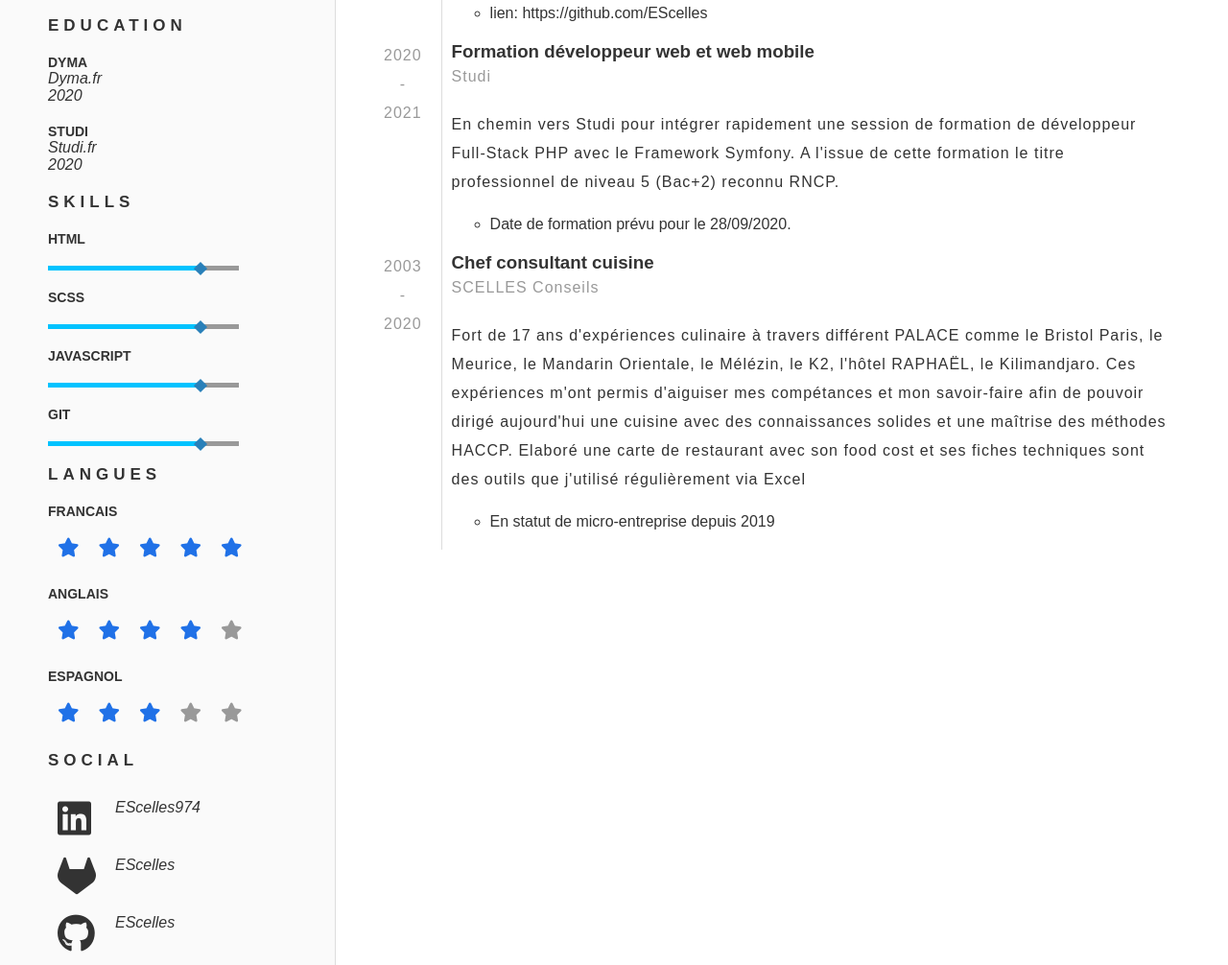
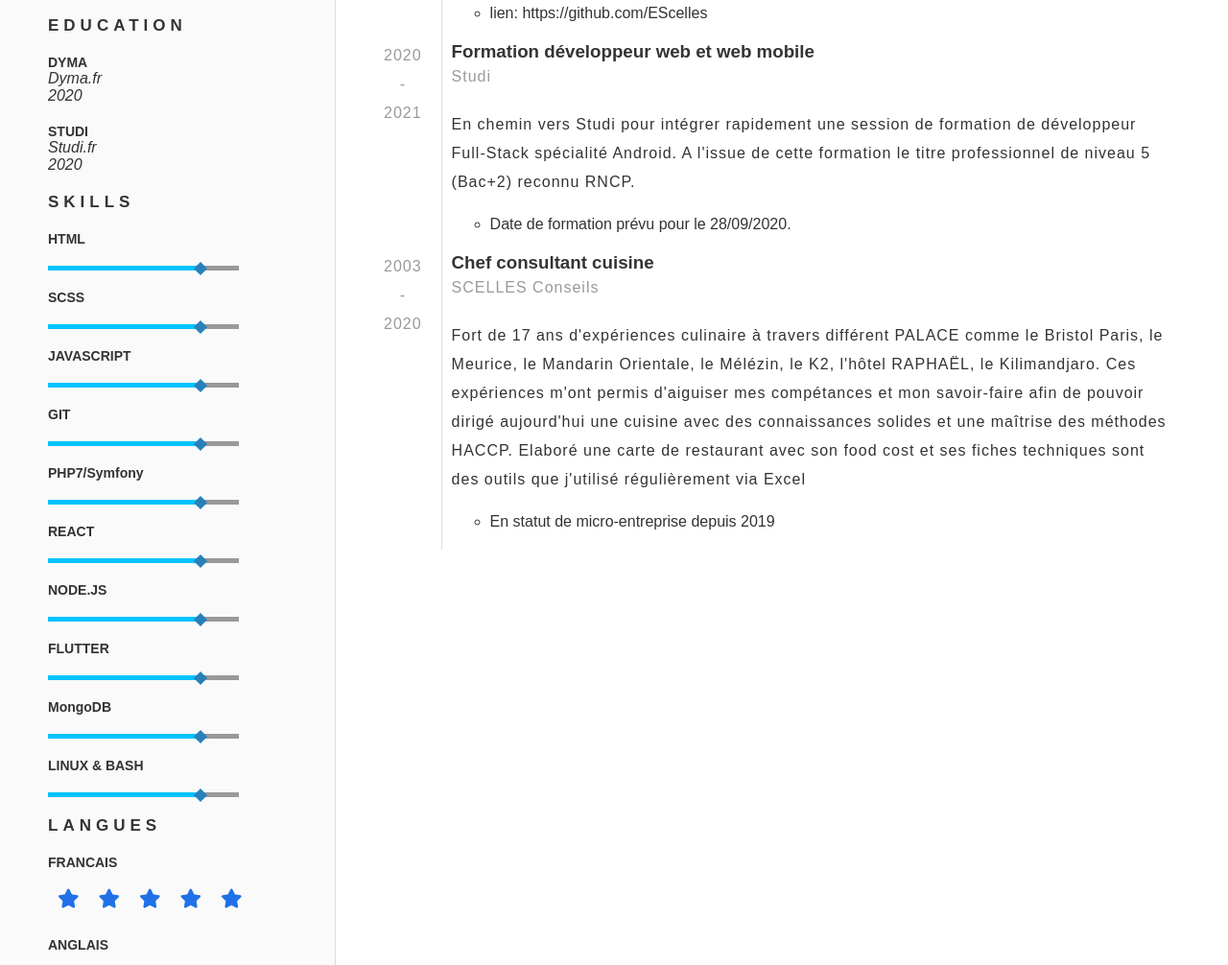
Before and after one commit to EScelles/CV-Emmanuel-SCELLES, a website: page index.html in a window 1280 px wide. Shown: the part 925-1931 px from the top of the page at 96% size. Drawn offline with Linux system fonts and the light colour scheme; a web font is replaced by a local one.

Commit message:
Complément de skills

```diff
--- a/index.html
+++ b/index.html
@@ -68,6 +68,36 @@
             <div class="bar-skill-dot"></div>
           </div>
           <h3>GIT</h3>
+          <div class="bar-skill">
+            <div class="bar-skill-progress"></div>
+            <div class="bar-skill-dot"></div>
+          </div>
+          <h3>PHP7/Symfony</h3>
+          <div class="bar-skill">
+            <div class="bar-skill-progress"></div>
+            <div class="bar-skill-dot"></div>
+          </div>
+          <h3>REACT</h3>
+          <div class="bar-skill">
+            <div class="bar-skill-progress"></div>
+            <div class="bar-skill-dot"></div>
+          </div>
+          <h3>NODE.JS</h3>
+          <div class="bar-skill">
+            <div class="bar-skill-progress"></div>
+            <div class="bar-skill-dot"></div>
+          </div>
+          <h3>FLUTTER</h3>
+          <div class="bar-skill">
+            <div class="bar-skill-progress"></div>
+            <div class="bar-skill-dot"></div>
+          </div>
+          <h3>MongoDB</h3>
+          <div class="bar-skill">
+            <div class="bar-skill-progress"></div>
+            <div class="bar-skill-dot"></div>
+          </div>
+          <h3>LINUX & BASH</h3>
           <div class="bar-skill">
             <div class="bar-skill-progress"></div>
             <div class="bar-skill-dot"></div>
@@ -158,7 +188,7 @@ pleinement à l'aise dans ce nouveau domaine professionnel.
             <h3>Formation développeur web et web mobile</h3>
             <p class="text-hint mb-2">Studi</p>
             <p>
-              En chemin vers Studi pour intégrer rapidement une session de formation de développeur Full-Stack PHP avec le Framework Symfony.
+              En chemin vers Studi pour intégrer rapidement une session de formation de développeur Full-Stack spécialité Android.
               A l'issue de cette formation le titre professionnel de niveau 5 (Bac+2) reconnu RNCP.
             </p>
             <ul>
```
